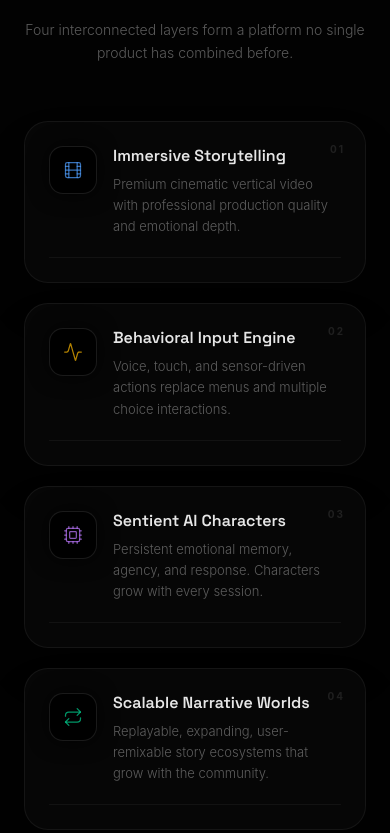
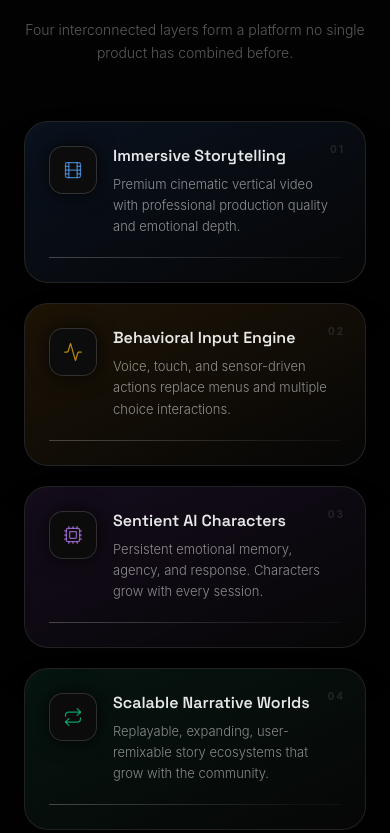
Before and after one commit to Caiuszhao/NaravoAI_Web, a React (Vite) app: page / in a window 390 px wide. Shown: the part 3871-4704 px from the top of the page. Built offline with nearby package versions, Linux system fonts and the light colour scheme.

Commit message:
优化交互 3

```diff
--- a/src/app/components/ProductThesisSection.tsx
+++ b/src/app/components/ProductThesisSection.tsx
@@ -1,4 +1,4 @@
-import React from 'react';
+import React, { useEffect, useRef, useState } from 'react';
 import { motion } from 'motion/react';
 import { Film, Activity, Cpu, Repeat } from 'lucide-react';
 
@@ -34,6 +34,65 @@ const STACK = [
 ];
 
 export function ProductThesisSection() {
+  const [isMobile, setIsMobile] = useState(false);
+  const [mobileFocus, setMobileFocus] = useState<Record<number, number>>({});
+  const cardRefs = useRef<Array<HTMLDivElement | null>>([]);
+
+  useEffect(() => {
+    let frame = 0;
+    let width = window.innerWidth;
+
+    const update = () => {
+      frame = 0;
+      const currentIsMobile = window.innerWidth < 768;
+      setIsMobile(currentIsMobile);
+      if (!currentIsMobile) {
+        setMobileFocus({});
+        return;
+      }
+      const center = window.innerHeight / 2;
+      const maxDist = center || 1;
+      const next: Record<number, number> = {};
+      cardRefs.current.forEach((el, idx) => {
+        if (!el) {
+          return;
+        }
+        const rect = el.getBoundingClientRect();
+        const cardCenter = rect.top + rect.height / 2;
+        const dist = Math.abs(cardCenter - center);
+        next[idx] = Math.max(0, 1 - dist / maxDist);
+      });
+      setMobileFocus(next);
+    };
+
+    const onScroll = () => {
+      if (frame) {
+        return;
+      }
+      frame = window.requestAnimationFrame(update);
+    };
+
+    const onResize = () => {
+      const nextWidth = window.innerWidth;
+      if (Math.abs(nextWidth - width) < 2) {
+        return;
+      }
+      width = nextWidth;
+      onScroll();
+    };
+
+    update();
+    window.addEventListener('scroll', onScroll, { passive: true });
+    window.addEventListener('resize', onResize);
+    return () => {
+      if (frame) {
+        window.cancelAnimationFrame(frame);
+      }
+      window.removeEventListener('scroll', onScroll);
+      window.removeEventListener('resize', onResize);
+    };
+  }, []);
+
   return (
     <section className="py-24 md:py-32 bg-[#020202] relative overflow-hidden">
       {/* Grid background */}
@@ -70,17 +129,30 @@ export function ProductThesisSection() {
         <div className="grid grid-cols-1 sm:grid-cols-2 gap-5 md:gap-6">
           {STACK.map((el, idx) => {
             const Icon = el.icon;
+            const focus = mobileFocus[idx] ?? 0;
             return (
               <motion.div
                 key={idx}
+                ref={(node) => {
+                  cardRefs.current[idx] = node;
+                }}
                 initial={{ opacity: 0, y: 24 }}
                 whileInView={{ opacity: 1, y: 0 }}
                 viewport={{ once: true, margin: '-10%' }}
                 transition={{ delay: idx * 0.12, duration: 0.7, ease: [0.16, 1, 0.3, 1] }}
                 className={`group relative flex flex-col gap-5 p-6 md:p-8 rounded-[24px] bg-[#060606] border border-white/[0.06] hover:border-white/[0.12] transition-all duration-500 shadow-2xl overflow-hidden`}
+                style={
+                  isMobile
+                    ? {
+                        borderColor: `rgba(255,255,255,${0.06 + focus * 0.06})`,
+                      }
+                    : undefined
+                }
               >
-                {/* Accent gradient */}
-                <div className={`absolute inset-0 bg-gradient-to-br ${el.color} to-transparent opacity-0 group-hover:opacity-100 transition-opacity duration-700 pointer-events-none`} />
+                <div
+                  className={`absolute inset-0 bg-gradient-to-br ${el.color} to-transparent opacity-0 group-hover:opacity-100 transition-opacity duration-700 pointer-events-none`}
+                  style={isMobile ? { opacity: focus } : undefined}
+                />
 
                 {/* Step number */}
                 <div className="absolute top-5 right-5 text-[10px] font-bold text-white/10 tracking-[0.2em] uppercase">
@@ -88,9 +160,15 @@ export function ProductThesisSection() {
                 </div>
 
                 <div className="relative z-10 flex items-start gap-4">
-                  <div className="relative w-12 h-12 shrink-0 rounded-[14px] bg-black border border-white/10 flex items-center justify-center shadow-[0_0_20px_rgba(0,0,0,0.8)] group-hover:border-white/20 transition-all">
+                  <div
+                    className="relative w-12 h-12 shrink-0 rounded-[14px] bg-black border border-white/10 flex items-center justify-center shadow-[0_0_20px_rgba(0,0,0,0.8)] group-hover:border-white/20 transition-all"
+                    style={isMobile ? { borderColor: `rgba(255,255,255,${0.1 + focus * 0.1})` } : undefined}
+                  >
                     <Icon className={`w-5 h-5 transition-colors duration-300 ${el.iconColor}`} strokeWidth={1.5} />
-                    <div className="absolute inset-0 rounded-[14px] bg-white/5 opacity-0 group-hover:opacity-100 transition-opacity duration-300 pointer-events-none" />
+                    <div
+                      className="absolute inset-0 rounded-[14px] bg-white/5 opacity-0 group-hover:opacity-100 transition-opacity duration-300 pointer-events-none"
+                      style={isMobile ? { opacity: focus } : undefined}
+                    />
                   </div>
 
                   <div className="flex flex-col gap-2 flex-1 min-w-0">
@@ -100,15 +178,20 @@ export function ProductThesisSection() {
                     >
                       {el.title}
                     </span>
-                    <span className="text-[13px] md:text-[14px] font-light text-white/35 leading-relaxed group-hover:text-white/55 transition-colors">
+                    <span
+                      className="text-[13px] md:text-[14px] font-light text-white/35 leading-relaxed group-hover:text-white/55 transition-colors"
+                      style={isMobile ? { color: `rgba(255,255,255,${0.35 + focus * 0.2})` } : undefined}
+                    >
                       {el.desc}
                     </span>
                   </div>
                 </div>
 
-                {/* Bottom bar indicator */}
                 <div className="relative z-10 h-px bg-white/5 rounded-full overflow-hidden">
-                  <div className="h-full w-0 group-hover:w-full bg-gradient-to-r from-white/20 to-transparent transition-all duration-700 ease-out" />
+                  <div
+                    className="h-full w-0 group-hover:w-full bg-gradient-to-r from-white/20 to-transparent transition-all duration-700 ease-out"
+                    style={isMobile ? { width: `${focus * 100}%` } : undefined}
+                  />
                 </div>
               </motion.div>
             );
--- a/src/app/components/WhyItMattersSection.tsx
+++ b/src/app/components/WhyItMattersSection.tsx
@@ -1,4 +1,4 @@
-import React from 'react';
+import React, { useEffect, useRef, useState } from 'react';
 import { motion } from 'motion/react';
 import { CheckCircle2, ShieldCheck, Target, Layers, TrendingUp } from 'lucide-react';
 
@@ -32,6 +32,65 @@ const METRICS = [
 ];
 
 export function WhyItMattersSection() {
+  const [isMobile, setIsMobile] = useState(false);
+  const [mobileFocus, setMobileFocus] = useState<Record<number, number>>({});
+  const cardRefs = useRef<Array<HTMLDivElement | null>>([]);
+
+  useEffect(() => {
+    let frame = 0;
+    let width = window.innerWidth;
+
+    const update = () => {
+      frame = 0;
+      const currentIsMobile = window.innerWidth < 768;
+      setIsMobile(currentIsMobile);
+      if (!currentIsMobile) {
+        setMobileFocus({});
+        return;
+      }
+      const center = window.innerHeight / 2;
+      const maxDist = center || 1;
+      const next: Record<number, number> = {};
+      cardRefs.current.forEach((el, idx) => {
+        if (!el) {
+          return;
+        }
+        const rect = el.getBoundingClientRect();
+        const cardCenter = rect.top + rect.height / 2;
+        const dist = Math.abs(cardCenter - center);
+        next[idx] = Math.max(0, 1 - dist / maxDist);
+      });
+      setMobileFocus(next);
+    };
+
+    const onScroll = () => {
+      if (frame) {
+        return;
+      }
+      frame = window.requestAnimationFrame(update);
+    };
+
+    const onResize = () => {
+      const nextWidth = window.innerWidth;
+      if (Math.abs(nextWidth - width) < 2) {
+        return;
+      }
+      width = nextWidth;
+      onScroll();
+    };
+
+    update();
+    window.addEventListener('scroll', onScroll, { passive: true });
+    window.addEventListener('resize', onResize);
+    return () => {
+      if (frame) {
+        window.cancelAnimationFrame(frame);
+      }
+      window.removeEventListener('scroll', onScroll);
+      window.removeEventListener('resize', onResize);
+    };
+  }, []);
+
   return (
     <section className="py-24 md:py-32 bg-black relative border-t border-white/[0.04] overflow-hidden">
       {/* Decorative rings */}
@@ -74,23 +133,51 @@ export function WhyItMattersSection() {
         <div className="grid grid-cols-1 md:grid-cols-2 gap-4 md:gap-5">
           {POINTS.map((pt, idx) => {
             const Icon = pt.icon;
+            const focus = mobileFocus[idx] ?? 0;
             return (
               <motion.div
                 key={idx}
+                ref={(el) => {
+                  cardRefs.current[idx] = el;
+                }}
                 initial={{ opacity: 0, y: 20 }}
                 whileInView={{ opacity: 1, y: 0 }}
                 viewport={{ once: true, margin: '-5%' }}
                 transition={{ delay: idx * 0.12, duration: 0.6, ease: [0.16, 1, 0.3, 1] }}
                 className="group flex items-start gap-5 p-5 md:p-6 rounded-[20px] bg-gradient-to-r from-white/[0.03] to-transparent border border-white/[0.05] hover:bg-white/[0.05] hover:border-white/10 transition-all duration-500"
+                style={
+                  isMobile
+                    ? {
+                        backgroundColor: `rgba(255,255,255,${0.03 + focus * 0.02})`,
+                        borderColor: `rgba(255,255,255,${0.05 + focus * 0.05})`,
+                      }
+                    : undefined
+                }
               >
-                <div className="w-11 h-11 shrink-0 rounded-[14px] bg-white/[0.03] flex items-center justify-center text-white/40 border border-white/5 group-hover:text-white/80 group-hover:border-white/10 transition-all duration-300 mt-0.5">
+                <div
+                  className="w-11 h-11 shrink-0 rounded-[14px] bg-white/[0.03] flex items-center justify-center text-white/40 border border-white/5 group-hover:text-white/80 group-hover:border-white/10 transition-all duration-300 mt-0.5"
+                  style={
+                    isMobile
+                      ? {
+                          color: `rgba(255,255,255,${0.4 + focus * 0.4})`,
+                          borderColor: `rgba(255,255,255,${0.05 + focus * 0.05})`,
+                        }
+                      : undefined
+                  }
+                >
                   <Icon className="w-5 h-5" strokeWidth={1.5} />
                 </div>
                 <div className="flex flex-col gap-1.5">
-                  <p className="text-[14px] md:text-[15px] font-medium text-white/80 leading-snug tracking-wide group-hover:text-white transition-colors">
+                  <p
+                    className="text-[14px] md:text-[15px] font-medium text-white/80 leading-snug tracking-wide group-hover:text-white transition-colors"
+                    style={isMobile ? { color: `rgba(255,255,255,${0.8 + focus * 0.2})` } : undefined}
+                  >
                     {pt.text}
                   </p>
-                  <p className="text-[12px] md:text-[13px] text-white/30 leading-relaxed font-light group-hover:text-white/50 transition-colors">
+                  <p
+                    className="text-[12px] md:text-[13px] text-white/30 leading-relaxed font-light group-hover:text-white/50 transition-colors"
+                    style={isMobile ? { color: `rgba(255,255,255,${0.3 + focus * 0.2})` } : undefined}
+                  >
                     {pt.subtext}
                   </p>
                 </div>
```
Also changed, not shown: 3 other files (tests, documents, lock files or other folders).
